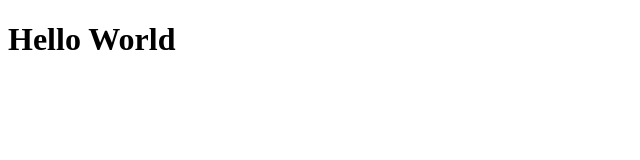
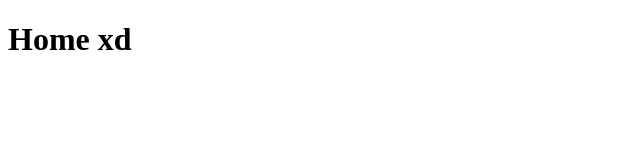
Before and after one commit to isaiorellana-dev/isaiorellana-react, a React app: page / in a window 1280 px wide. Shown: the top 160 px of the page, without its empty margins (0-640 px from the left). Built offline with nearby package versions, Linux system fonts and the light colour scheme.

Commit message:
:sparkles: Incorporacion de react-router
integracion de react-router-dom en el proyecto

```diff
--- /dev/null
+++ b/src/pages/Home.js
@@ -0,0 +1,7 @@
+import React from "react";
+
+const Home = () => {
+  return <h1>Home xd</h1>;
+};
+
+export default Home;
--- /dev/null
+++ b/src/pages/NotFound.js
@@ -0,0 +1,11 @@
+import React from 'react';
+
+const NotFound = () => {
+	return (
+		<div>
+			No encontrado, error 404.
+		</div>
+	);
+}
+
+export default NotFound;
--- a/src/routes/App.js
+++ b/src/routes/App.js
@@ -1,7 +1,17 @@
 import React from "react";
+import { BrowserRouter, Routes, Route } from "react-router-dom";
+import Home from "@pages/Home";
+import NotFound from "@pages/NotFound";
 
 const App = () => {
-  return <h1>Hello World</h1>;
+  return (
+    <BrowserRouter>
+      <Routes>
+        <Route path="/" element={<Home />} />
+        <Route path="*" element={<NotFound />} />
+      </Routes>
+    </BrowserRouter>
+  );
 };
 
 export default App;
--- a/webpack.config.dev.js
+++ b/webpack.config.dev.js
@@ -15,7 +15,6 @@ module.exports = {
     alias: {
       "@components": path.resolve(__dirname, "src/components/"),
       "@containers": path.resolve(__dirname, "src/containers/"),
-      "@routes": path.resolve(__dirname, "src/routes/"),
       "@pages": path.resolve(__dirname, "src/pages/"),
       "@styles": path.resolve(__dirname, "src/styles/"),
       "@icons": path.resolve(__dirname, "src/assets/icons/"),
```
